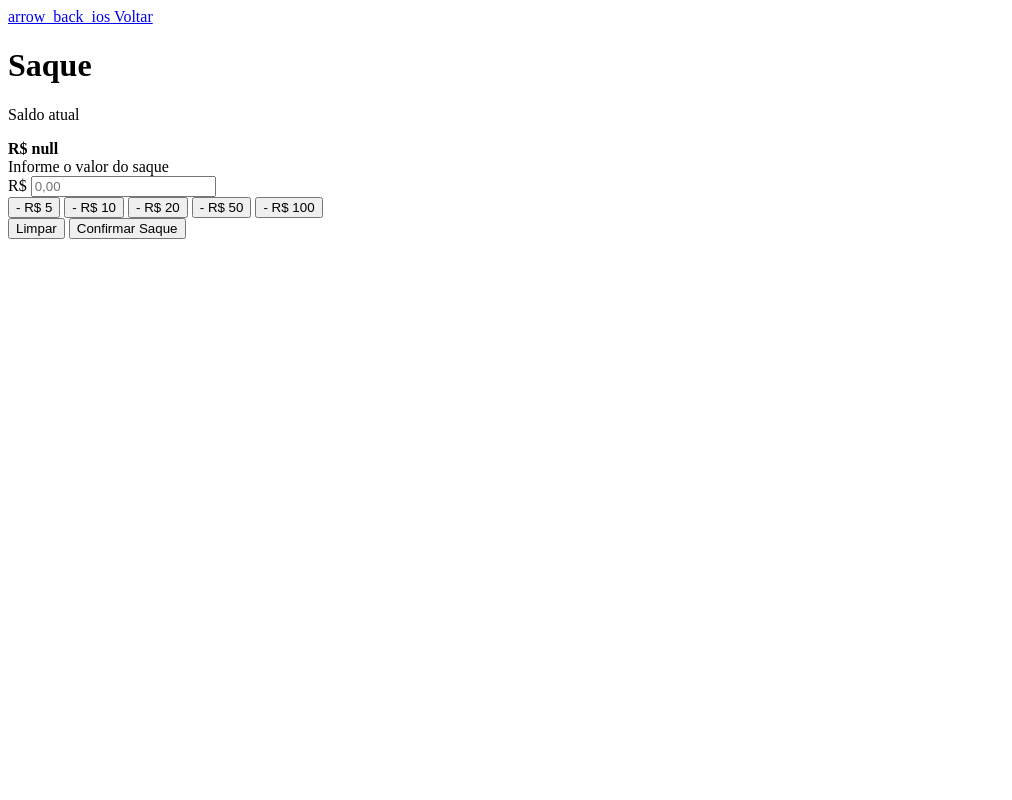
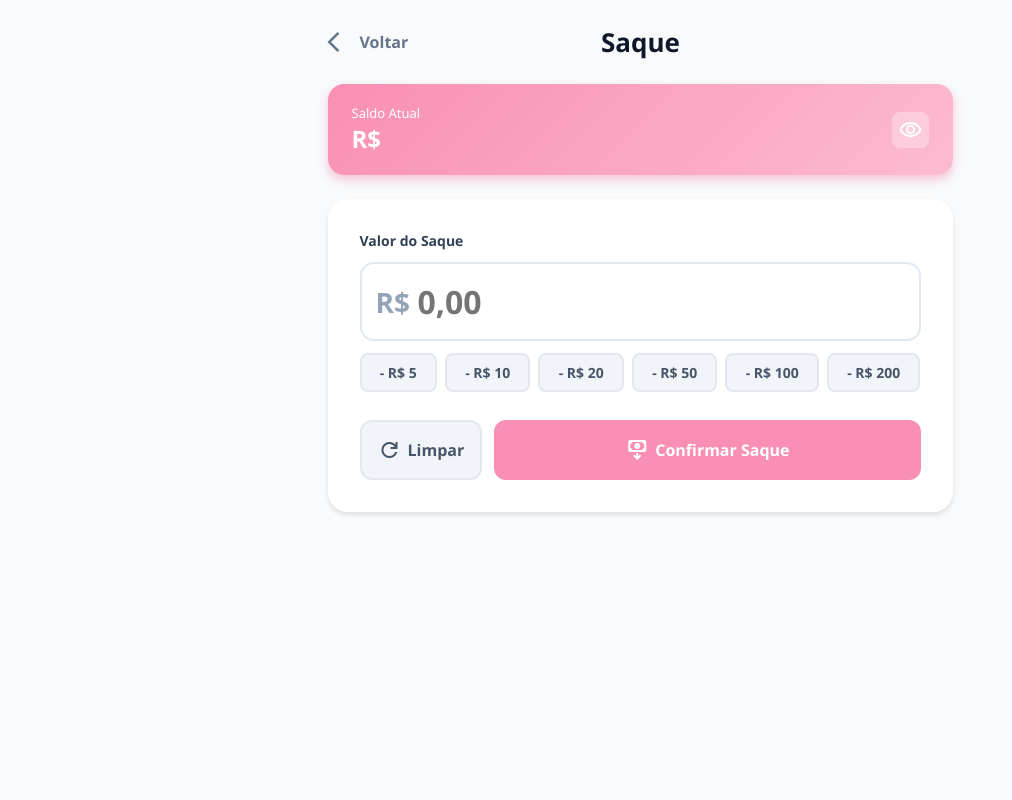
Before and after one commit to pedroluiz289/PigBank, a Spring app: template src/main/resources/templates/corrente/saque.html in a window 1280 px wide. Shown: the whole page, without its empty margins (0-1012 px from the left). Run offline with Thymeleaf, Linux system fonts and the light colour scheme; the template is opened without the code that fills it, so the values that code supplies are empty.

Commit message:
Continuacao

```diff
--- a/src/main/resources/static/css/corrente/saque.css
+++ b/src/main/resources/static/css/corrente/saque.css
@@ -0,0 +1,266 @@
+@charset "UTF-8";
+@import url("https://fonts.googleapis.com/css2?family=Material+Symbols+Outlined:opsz,wght,FILL,GRAD@20..48,100..700,0..1,-50..200&icon_names=arrow_back_ios,payment_arrow_down,refresh,visibility,visibility_off");
+
+:root {
+    --fonte: 'Segoe UI', Tahoma, Geneva, Verdana, sans-serif;
+
+    --cor-primaria: #F98FB4;
+    --cor-segundaria: #FCBBD1;
+
+    --cinza-900: #0f172a;
+    --cinza-700: #334155;
+    --cinza-600: #475569;
+    --cinza-500: #64748b;
+    --cinza-300: #C4CAD2;
+    --cinza-200: #e2e8f0;
+    --cinza-100: #f1f5f9;
+    --cinza-50: #f8fafc;
+
+    --cor-fundo: var(--cinza-50);
+
+    --cor-texto-voltar: var(--cinza-500);
+    --cor-texto-voltar-hover: var(--cinza-700);
+    --cor-titulo: var(--cinza-900);
+
+    --cor-fundo-saldo1: var(--cor-segundaria);
+    --cor-fundo-saldo2: var(--cor-primaria);
+    --cor-texto-saldo: white;
+    --cor-sombra-fundo-saldo: rgba(249, 143, 180, 0.5);
+
+    --cor-icone-mostrar-saldo: white;
+    --cor-fundo-mostrar-saldo: rgba(255, 255, 255, 0.3);
+
+    --cor-fundo-card: white;
+    --cor-sombra-card: rgba(0, 0, 0, 0.1);
+
+    --cor-texto-label: var(--cinza-700);
+
+    --cor-simbolo-saldo: #94a3b8;
+    --cor-borda-campo-saldo: var(--cinza-200);
+    --cor-borda-campo-saldo-focus: var(--cinza-300);
+    --cor-texto-placeholder-campo: var(--cinza-600);
+
+    --cor-fundo-acao-rapida: var(--cinza-100);
+    --cor-texto-acao-rapida: var(--cinza-600);
+    --cor-borda-acao-rapida: var(--cinza-200);
+    --cor-borda-acao-rapida-hover: var(--cinza-300);
+
+    --cor-fundo-botao-limpar: var(--cinza-100);
+    --cor-texto-botao-limpar: var(--cinza-600);
+    --cor-borda-botao-limpar: var(--cinza-200);
+    --cor-borda-botao-limpar-hover: var(--cinza-300);
+
+    --cor-fundo-botao-saque: var(--cor-primaria);
+    --cor-texto-botao-saque: white;
+    --cor-fundo-botao-saque-hover: #F76496;
+    --cor-sombra-botao-saque-hover: rgba(247, 100, 150, 0.2);
+}
+
+* {
+    margin: 0px;
+    padding: 0px;
+    box-sizing: border-box;
+    font-family: var(--fonte);
+}
+
+.body-container {
+    background-color: var(--cor-fundo);
+    min-height: 100vh;
+    display: flex;
+    justify-content: center;
+    padding: 24px 16px;
+}
+
+.main-container {
+    width: 100%;
+    max-width: 625px;
+}
+
+.header-topo {
+    display: flex;
+    align-items: center;
+    justify-content: space-between;
+    margin-bottom: 24px;
+}
+
+.botao-voltar {
+    display: flex;
+    align-items: center;
+    gap: 8px;
+    color: var(--cor-texto-voltar);
+    text-decoration: none;
+    font-weight: bold;
+    transition: color 0.2s ease;
+}
+
+.botao-voltar:hover {
+    color: var(--cor-texto-voltar-hover);
+}
+
+.header-titulo {
+    text-align: center;
+    flex: 1;
+    color: var(--cor-titulo);
+    font-size: 26px;
+}
+
+.header-saldo {
+    background-image: linear-gradient(135deg, var(--cor-fundo-saldo2) 0%, var(--cor-fundo-saldo1) 100%);
+    color: var(--cor-texto-saldo);
+    padding: 20px 24px;
+    border-radius: 16px;
+    margin-bottom: 24px;
+    display: flex;
+    align-items: center;
+    justify-content: space-between;
+    box-shadow: 0px 5px 10px var(--cor-sombra-fundo-saldo);
+}
+
+#header-saldo-titulo {
+    font-size: 13px;
+}
+
+#saldo-valor-container {
+    display: flex;
+    align-items: center;
+    gap: 5px;
+    font-weight: bold;
+    font-size: 40px;
+}
+
+.header-valor {
+    font-size: 24px;
+}
+
+#botao-mostrar-saldo {
+    border: none;
+    padding: 6px;
+    border-radius: 8px;
+    cursor: pointer;
+    display: flex;
+    align-items: center;
+    color: var(--cor-icone-mostrar-saldo);
+    background-color: var(--cor-fundo-mostrar-saldo);
+}
+
+.card {
+    background-color: var(--cor-fundo-card);
+    border-radius: 20px;
+    padding: 32px;
+    box-shadow: 0px 3px 5px var(--cor-sombra-card);
+}
+
+#campo-saldo {
+    display: flex;
+    flex-direction: column;
+    gap: 8px;
+    margin-bottom: 12px;
+}
+
+label {
+    font-size: 14px;
+    font-weight: bold;
+    color: var(--cor-texto-label);
+    margin-bottom: 4px;
+}
+
+.saldo-wrapper {
+    display: flex;
+    align-items: center;
+    position: relative;
+}
+
+.simbolo-saldo {
+    position: absolute;
+    left: 16px;
+    font-size: 28px;
+    font-weight: bold;
+    color: var(--cor-simbolo-saldo);
+}
+
+.saldo-input {
+    outline: none;
+    width: 100%;
+    padding: 16px 16px 16px 56px;
+    border: 2px solid var(--cor-borda-campo-saldo);
+    border-radius: 14px;
+    font-size: 32px;
+    font-weight: bold;
+    color: var(--cor-texto-placeholder-campo);
+    transition: all 0.2s ease;
+}
+
+.saldo-input:focus {
+    border-color: #FBB6CE;
+    box-shadow: 0px 0px 0px 2px #FDDBE6;
+}
+
+#valores-rapidos {
+    display: flex;
+    gap: 8px;
+    margin-bottom: 28px;
+}
+
+.botao-rapido {
+    border: 2px solid var(--cor-borda-acao-rapida);
+    background-color: var(--cor-fundo-acao-rapida);
+    color: var(--cor-texto-acao-rapida);
+    padding: 8px 12px;
+    border-radius: 8px;
+    font-size: 14px;
+    cursor: pointer;
+    font-weight: bold;
+    flex-grow: 1;
+    transition: border-color 0.2s ease;
+}
+
+.botao-rapido:hover {
+    border-color: var(--cor-borda-acao-rapida-hover);
+}
+
+#botoes-container {
+    display: flex;
+    gap: 12px;
+}
+
+#botao-limpar {
+    padding: 16px;
+    border-radius: 12px;
+    background-color: var(--cor-fundo-botao-limpar);
+    color: var(--cor-texto-botao-limpar);
+    border: 2px solid var(--cor-borda-botao-limpar);
+    font-size: 16px;
+    font-weight: bold;
+    cursor: pointer;
+    display: flex;
+    align-items: center;
+    justify-content: center;
+    gap: 6px;
+    transition: border-color 0.2s ease;
+}
+
+#botao-limpar:hover {
+    border-color: var(--cor-borda-botao-limpar-hover);
+}
+
+#botao-deposito {
+    flex: 1;
+    padding: 16px;
+    border-radius: 12px;
+    border: none;
+    font-size: 16px;
+    font-weight: bold;
+    cursor: pointer;
+    display: flex;
+    align-items: center;
+    justify-content: center;
+    color: var(--cor-texto-botao-saque);
+    background-color: var(--cor-fundo-botao-saque);
+    gap: 6px;
+    transition: all 0.2s ease;
+}
+
+#botao-deposito:hover {
+    background-color: var(--cor-fundo-botao-saque-hover);
+    box-shadow: 0px 4px 12px var(--cor-sombra-botao-saque-hover);
+}
--- a/src/main/resources/static/js/corrente/saque.js
+++ b/src/main/resources/static/js/corrente/saque.js
@@ -1,4 +1,5 @@
 const saldoInput = document.getElementById("saldo");
+let visivel = localStorage.getItem('saldoVisivel') !== 'false';
 
 function adicionarValor(valor) {
     let formato = saldoInput.value.replace(",", ".");
@@ -13,3 +14,38 @@ saldoInput.addEventListener("keypress", function (evento) {
         evento.preventDefault();
     }
 });
+
+function mostrarSaldo(botao) {
+    const valor = botao.dataset.saldo;
+    const saldoValor = document.getElementById("saldo-valor");
+    const icone = document.getElementById("mostrar-saldo-icone");
+
+    if (visivel) {
+        saldoValor.innerText = "*****";
+        icone.innerText = "visibility_off";
+
+        visivel = false;
+        localStorage.setItem('saldoVisivel', false);
+    } else {
+        saldoValor.innerText = Number(valor).toFixed(2).replace(".", ",");
+        icone.innerText = "visibility";
+
+        visivel = true;
+        localStorage.setItem('saldoVisivel', true);
+    }
+}
+
+window.addEventListener('DOMContentLoaded', () => {
+    const botaoSaldo = document.querySelector('[data-saldo]');
+    const saldoValor = document.getElementById("saldo-valor");
+    const icone = document.getElementById("mostrar-saldo-icone");
+
+    if (!visivel && botaoSaldo) {
+        saldoValor.innerText = "*****";
+        icone.innerText = "visibility_off";
+    } else if (botaoSaldo) {
+        const valor = botaoSaldo.dataset.saldo;
+        saldoValor.innerText = Number(valor).toFixed(2).replace(".", ",");
+        icone.innerText = "visibility";
+    }
+});
--- a/src/main/resources/templates/corrente/saque.html
+++ b/src/main/resources/templates/corrente/saque.html
@@ -17,19 +17,28 @@
                     <span>Voltar</span>
                 </a>
                 <h1 class="header-titulo">Saque</h1>
+                <div style="width: 80px;"></div>
             </div>
             <div class="header-saldo">
-                <p id="header-saldo-titulo">Saldo atual</p>
-                <strong th:text="'R$ ' + ${#numbers.formatDecimal(usuario.saldo, 1, 2)}" id="header-valor">R$ 0.00</strong>
+                <div>
+                    <p id="header-saldo-titulo">Saldo Atual</p>
+                    <div id="saldo-valor-container">
+                        <span class="header-valor">R$</span>
+                        <strong id="saldo-valor" th:text="${#numbers.formatDecimal(usuario.saldo, 1, 2)}" class="header-valor">0.00</strong>
+                    </div>
+                </div>
+                <button id="botao-mostrar-saldo" th:data-saldo="${usuario.saldo}" type="button" onclick="mostrarSaldo(this)">
+                    <span id="mostrar-saldo-icone" class="material-symbols-outlined">visibility</span>
+                </button>
             </div>
         </header>
         <section class="card">
             <form th:action="@{/corrente/sacar}" method="post" th:object="${usuario}">
-                <div>
-                    <label for="saldo">Informe o valor do saque</label>
-                    <div>
-                        <span>R$</span>
-                        <input type="text" name="saldo" id="saldo" placeholder="0,00" required>
+                <div id="campo-saldo">
+                    <label for="saldo">Valor do Saque</label>
+                    <div class="saldo-wrapper">
+                        <span class="simbolo-saldo">R$</span>
+                        <input type="text" name="saldo" id="saldo" class="saldo-input" placeholder="0,00" required>
                     </div>
                 </div>
                 <div id="valores-rapidos">
@@ -38,9 +47,18 @@
                     <button class="botao-rapido" type="button" onclick="adicionarValor(20)">- R$ 20</button>
                     <button class="botao-rapido" type="button" onclick="adicionarValor(50)">- R$ 50</button>
                     <button class="botao-rapido" type="button" onclick="adicionarValor(100)">- R$ 100</button>
+                    <button class="botao-rapido" type="button" onclick="adicionarValor(200)">- R$ 200</button>
                 </div>
-                <button type="reset">Limpar</button>
-                <button type="submit">Confirmar Saque</button>
+                <div id="botoes-container">
+                    <button type="reset" id="botao-limpar">
+                        <span class="material-symbols-outlined">refresh</span>
+                        <span>Limpar</span>
+                    </button>
+                    <button type="submit" id="botao-deposito">
+                        <span class="material-symbols-outlined">payment_arrow_down</span>
+                        <span>Confirmar Saque</span>
+                    </button>
+                </div>
             </form>
         </section>
     </main>
```
Also changed, not shown: src/main/resources/static/css/corrente/deposito.css (+46 -7 lines), src/main/resources/templates/corrente/deposito.html (+7 -4 lines).
